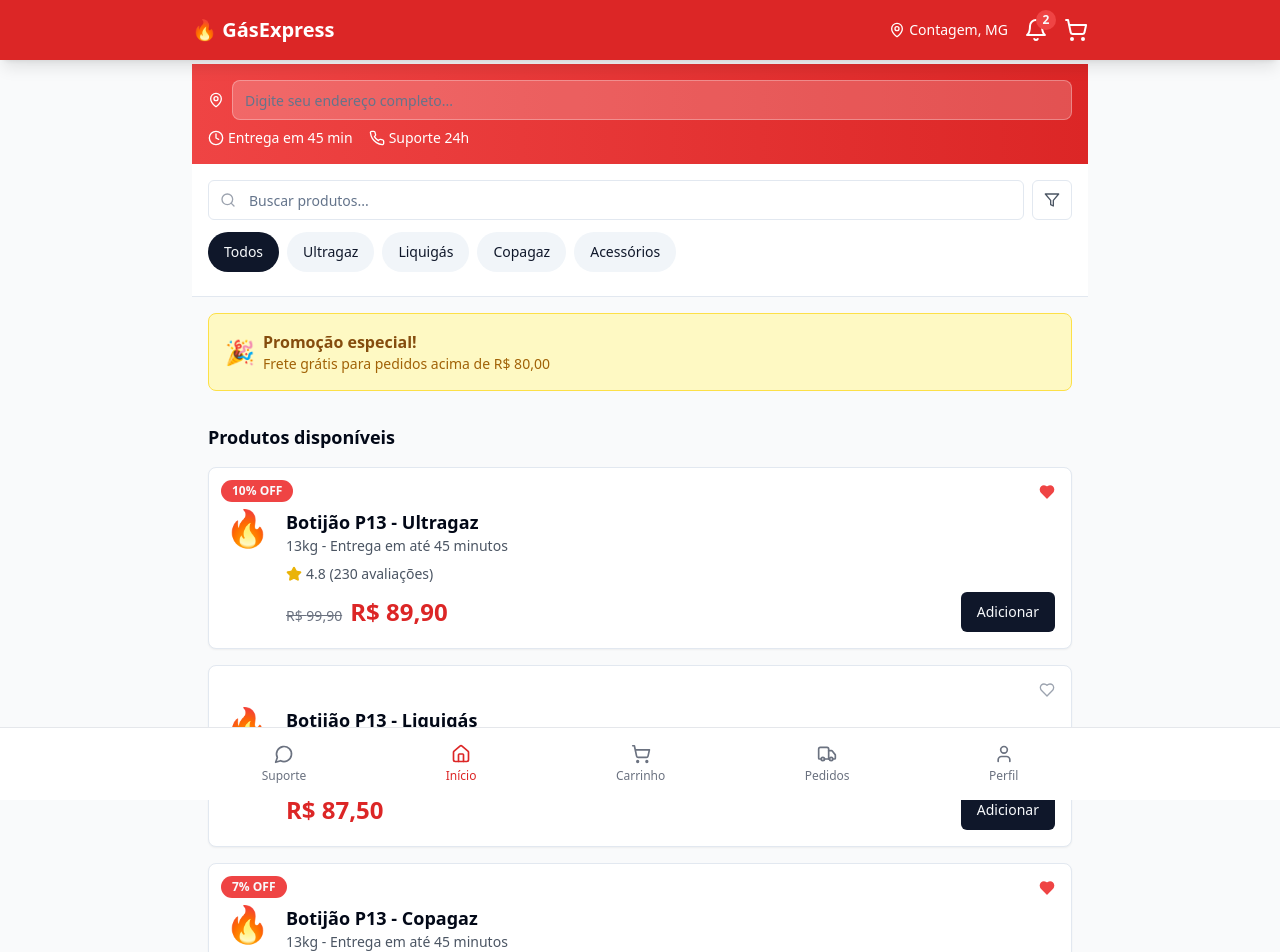
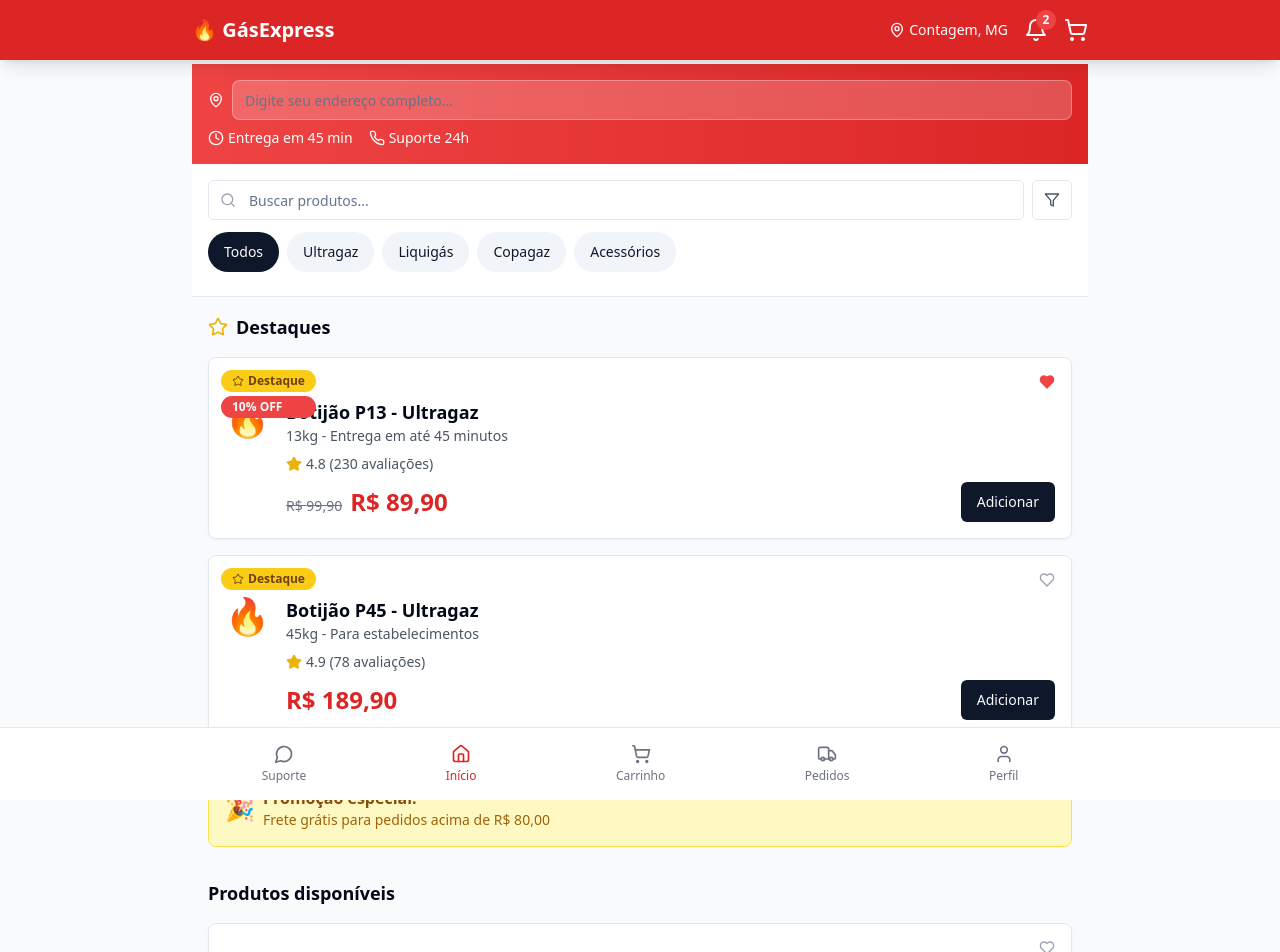
Before and after one commit to toyesterday/appdogas, a React (Vite) app: page / in a window 1280 px wide. Shown: the top 952 px of the page. Built offline with nearby package versions, Linux system fonts and the light colour scheme.

Commit message:
[dyad] Implementando produtos em destaque - wrote 4 file(s)

```diff
--- a/src/components/ProductCard.tsx
+++ b/src/components/ProductCard.tsx
@@ -15,9 +15,16 @@ const ProductCard = ({ product }: ProductCardProps) => {
 
   return (
     <Card className="overflow-hidden relative">
-      {product.promotion && (
-        <Badge variant="destructive" className="absolute top-3 left-3">{product.promotion}</Badge>
-      )}
+      <div className="absolute top-3 left-3 flex flex-col space-y-1">
+        {product.featured && (
+          <Badge className="bg-yellow-400 text-yellow-900 hover:bg-yellow-400">
+            <Star className="w-3 h-3 mr-1" /> Destaque
+          </Badge>
+        )}
+        {product.promotion && (
+          <Badge variant="destructive">{product.promotion}</Badge>
+        )}
+      </div>
       <Button
         variant="ghost"
         size="icon"
--- a/src/data/products.ts
+++ b/src/data/products.ts
@@ -11,7 +11,8 @@ export const products: Product[] = [
     brand: 'Ultragaz',
     rating: 4.8,
     reviews: 230,
-    promotion: '10% OFF'
+    promotion: '10% OFF',
+    featured: true,
   },
   {
     id: 2,
@@ -45,7 +46,8 @@ export const products: Product[] = [
     brand: 'Ultragaz',
     rating: 4.9,
     reviews: 78,
-    promotion: null
+    promotion: null,
+    featured: true,
   },
   {
     id: 5,
--- a/src/pages/Index.tsx
+++ b/src/pages/Index.tsx
@@ -1,5 +1,5 @@
 import { useState } from 'react';
-import { MapPin, Clock, Phone, Search, Filter } from 'lucide-react';
+import { MapPin, Clock, Phone, Search, Filter, Star } from 'lucide-react';
 import { useApp } from '@/context/AppContext';
 import { products as allProducts } from '@/data/products';
 import ProductCard from '@/components/ProductCard';
@@ -17,6 +17,9 @@ const Index = () => {
     const matchesBrand = selectedBrand === 'all' || product.brand === selectedBrand;
     return matchesSearch && matchesBrand;
   });
+
+  const featuredProducts = filteredProducts.filter(p => p.featured);
+  const regularProducts = filteredProducts.filter(p => !p.featured);
 
   const brands = ['all', ...Array.from(new Set(allProducts.map(p => p.brand)))];
 
@@ -76,6 +79,20 @@ const Index = () => {
         </div>
       </div>
 
+      {featuredProducts.length > 0 && (
+        <div className="p-4">
+          <h2 className="text-lg font-bold mb-4 flex items-center">
+            <Star className="w-5 h-5 mr-2 text-yellow-500" />
+            Destaques
+          </h2>
+          <div className="grid gap-4">
+            {featuredProducts.map(product => (
+              <ProductCard key={product.id} product={product} />
+            ))}
+          </div>
+        </div>
+      )}
+
       <div className="bg-yellow-100 border border-yellow-300 p-4 m-4 rounded-lg">
         <div className="flex items-center space-x-2">
           <span className="text-2xl">🎉</span>
@@ -89,7 +106,7 @@ const Index = () => {
       <div className="p-4">
         <h2 className="text-lg font-bold mb-4">Produtos disponíveis</h2>
         <div className="grid gap-4">
-          {filteredProducts.map(product => (
+          {regularProducts.map(product => (
             <ProductCard key={product.id} product={product} />
           ))}
         </div>
--- a/src/types/index.ts
+++ b/src/types/index.ts
@@ -9,6 +9,7 @@ export interface Product {
   rating: number;
   reviews: number;
   promotion?: string | null;
+  featured?: boolean;
 }
 
 export interface CartItem extends Product {
```
